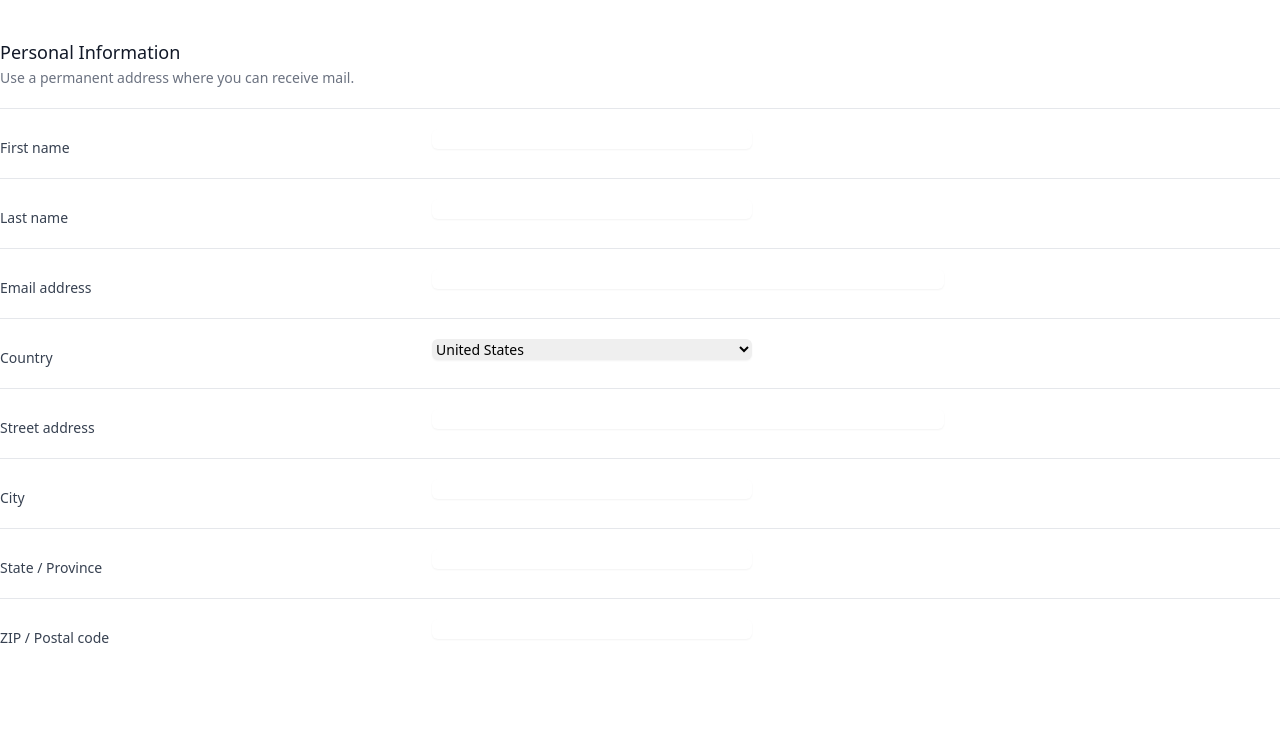
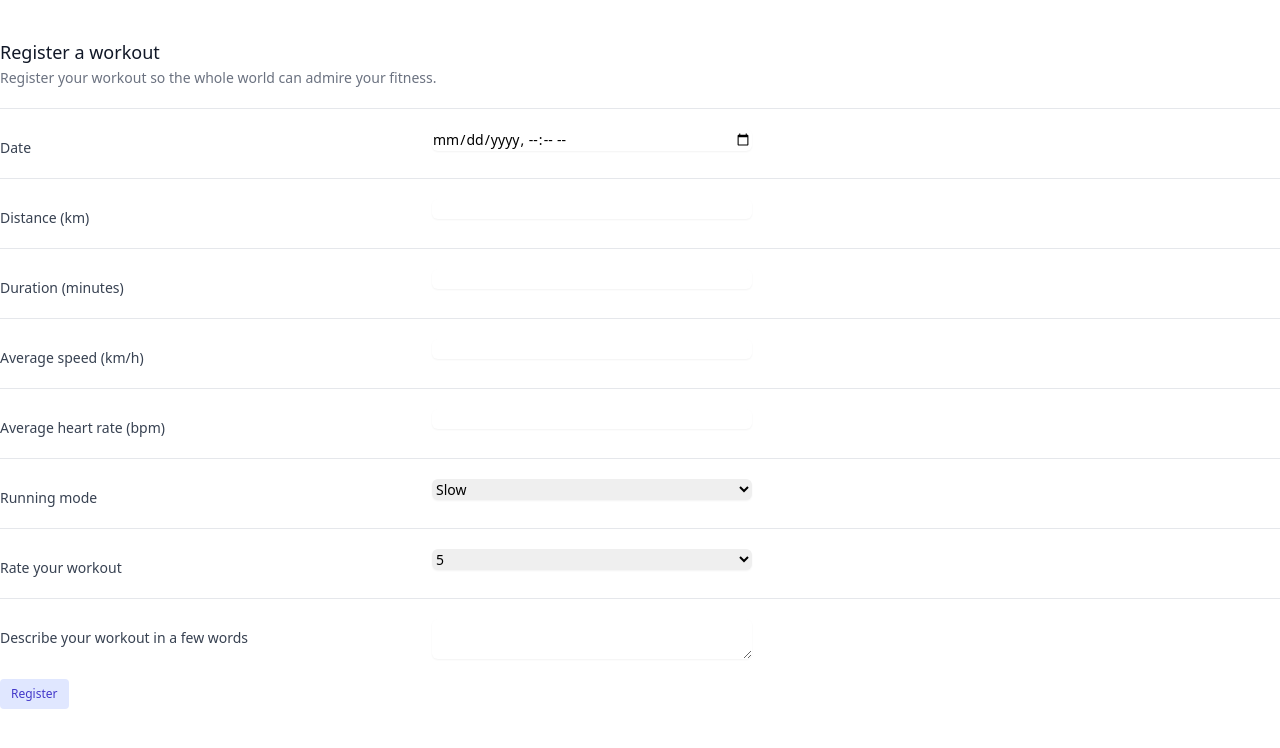
Before and after one commit to hnerdrum/workout-tracker, a React (Vite) app in the folder frontend/: page / in a window 1280 px wide. Shown: the top 748 px of the page. Built offline with nearby package versions, Linux system fonts and the light colour scheme.

Commit message:
Add relevant workout fields

```diff
--- a/frontend/package.json
+++ b/frontend/package.json
@@ -12,7 +12,8 @@
     "autoprefixer": "^10.4.8",
     "postcss": "^8.4.14",
     "react": "^18.2.0",
-    "react-dom": "^18.2.0"
+    "react-dom": "^18.2.0",
+    "react-hook-form": "^7.34.0"
   },
   "devDependencies": {
     "@types/react": "^18.0.15",
--- a/frontend/src/App.tsx
+++ b/frontend/src/App.tsx
@@ -1,141 +1,173 @@
-import { useState } from 'react'
-import reactLogo from './assets/react.svg'
+import { useForm } from 'react-hook-form'
 import './index.css'
 
+type Workout = {
+  date: Date;
+  distance: number;
+  duration: number;
+  averageSpeed: number;
+  heartRate: number;
+  mode: string;
+  rating: number;
+  description: string;
+}
+
+const WORKOUT_FIELDS: Record<keyof Workout, string> = {
+  date: "date",
+  distance: "distance",
+  duration: "duration",
+  averageSpeed: "averageSpeed",
+  heartRate: "heartRate",
+  mode: "mode",
+  rating: "rating",
+  description: "description",
+}
+
+enum WorkoutMode {
+  Slow = "Slow",
+  Long = "Long",
+  Threshold = "Threshold",
+  Tempo = "Tempo"
+}
+
 function App() {
-  const [count, setCount] = useState(0)
+  const { register, handleSubmit, formState: { errors } } = useForm();
+
+  const onSubmit = (workout: any) => {
+    console.log(workout)
+  }
 
   return (
-    <div className="pt-8 space-y-6 sm:pt-10 sm:space-y-5">
+    <form className="pt-8 space-y-6 sm:pt-10 sm:space-y-5" onSubmit={handleSubmit(onSubmit)}>
       <div>
-            <h3 className="text-lg leading-6 font-medium text-gray-900">Personal Information</h3>
-            <p className="mt-1 max-w-2xl text-sm text-gray-500">Use a permanent address where you can receive mail.</p>
+        <h3 className="text-lg leading-6 font-medium text-gray-900">Register a workout</h3>
+        <p className="mt-1 max-w-2xl text-sm text-gray-500">Register your workout so the whole world can admire your fitness.</p>
       </div>
+
       <div className="space-y-6 sm:space-y-5">
         <div className="sm:grid sm:grid-cols-3 sm:gap-4 sm:items-start sm:border-t sm:border-gray-200 sm:pt-5">
-              <label htmlFor="first-name" className="block text-sm font-medium text-gray-700 sm:mt-px sm:pt-2">
-                First name
+          <label htmlFor={WORKOUT_FIELDS.date} className="block text-sm font-medium text-gray-700 sm:mt-px sm:pt-2">
+            Date
           </label>
           <div className="mt-1 sm:mt-0 sm:col-span-2">
             <input
-                  type="text"
-                  name="first-name"
-                  id="first-name"
-                  autoComplete="given-name"
+              type="datetime-local"
+              id={WORKOUT_FIELDS.date}
               className="max-w-lg block w-full shadow-sm focus:ring-indigo-500 focus:border-indigo-500 sm:max-w-xs sm:text-sm border-gray-300 rounded-md"
+              {...register(WORKOUT_FIELDS.date, { required: "This is required" })}
+            />
+          </div>
+        </div>
+        <div className="sm:grid sm:grid-cols-3 sm:gap-4 sm:items-start sm:border-t sm:border-gray-200 sm:pt-5">
+          <label htmlFor={WORKOUT_FIELDS.distance} className="block text-sm font-medium text-gray-700 sm:mt-px sm:pt-2">
+            Distance (km)
+          </label>
+          <div className="mt-1 sm:mt-0 sm:col-span-2">
+            <input
+              type="number"
+              id={WORKOUT_FIELDS.distance}
+              className="max-w-lg block w-full shadow-sm focus:ring-indigo-500 focus:border-indigo-500 sm:max-w-xs sm:text-sm border-gray-300 rounded-md"
+              {...register(WORKOUT_FIELDS.distance, { required: "This is required" })}
             />
           </div>
         </div>
 
         <div className="sm:grid sm:grid-cols-3 sm:gap-4 sm:items-start sm:border-t sm:border-gray-200 sm:pt-5">
-              <label htmlFor="last-name" className="block text-sm font-medium text-gray-700 sm:mt-px sm:pt-2">
-                Last name
+          <label htmlFor={WORKOUT_FIELDS.duration} className="block text-sm font-medium text-gray-700 sm:mt-px sm:pt-2">
+            Duration (minutes)
           </label>
           <div className="mt-1 sm:mt-0 sm:col-span-2">
             <input
-                  type="text"
-                  name="last-name"
-                  id="last-name"
-                  autoComplete="family-name"
+              type="number"
+              id={WORKOUT_FIELDS.duration}
               className="max-w-lg block w-full shadow-sm focus:ring-indigo-500 focus:border-indigo-500 sm:max-w-xs sm:text-sm border-gray-300 rounded-md"
+              {...register(WORKOUT_FIELDS.duration, { required: "This is required" })}
             />
           </div>
         </div>
 
         <div className="sm:grid sm:grid-cols-3 sm:gap-4 sm:items-start sm:border-t sm:border-gray-200 sm:pt-5">
-              <label htmlFor="email" className="block text-sm font-medium text-gray-700 sm:mt-px sm:pt-2">
-                Email address
+          <label htmlFor={WORKOUT_FIELDS.averageSpeed} className="block text-sm font-medium text-gray-700 sm:mt-px sm:pt-2">
+            Average speed (km/h)
           </label>
           <div className="mt-1 sm:mt-0 sm:col-span-2">
             <input
-                  id="email"
-                  name="email"
-                  type="email"
-                  autoComplete="email"
-                  className="block max-w-lg w-full shadow-sm focus:ring-indigo-500 focus:border-indigo-500 sm:text-sm border-gray-300 rounded-md"
+              type="number"
+              id={WORKOUT_FIELDS.averageSpeed}
+              className="max-w-lg block w-full shadow-sm focus:ring-indigo-500 focus:border-indigo-500 sm:max-w-xs sm:text-sm border-gray-300 rounded-md"
+              {...register(WORKOUT_FIELDS.averageSpeed, { required: "This is required" })}
             />
           </div>
         </div>
 
         <div className="sm:grid sm:grid-cols-3 sm:gap-4 sm:items-start sm:border-t sm:border-gray-200 sm:pt-5">
-              <label htmlFor="country" className="block text-sm font-medium text-gray-700 sm:mt-px sm:pt-2">
-                Country
+          <label htmlFor={WORKOUT_FIELDS.heartRate} className="block text-sm font-medium text-gray-700 sm:mt-px sm:pt-2">
+            Average heart rate (bpm)
+          </label>
+          <div className="mt-1 sm:mt-0 sm:col-span-2">
+            <input
+              type="number"
+              id={WORKOUT_FIELDS.heartRate}
+              className="max-w-lg block w-full shadow-sm focus:ring-indigo-500 focus:border-indigo-500 sm:max-w-xs sm:text-sm border-gray-300 rounded-md"
+              {...register(WORKOUT_FIELDS.heartRate, { required: "This is required" })}
+            />
+          </div>
+        </div>
+
+        <div className="sm:grid sm:grid-cols-3 sm:gap-4 sm:items-start sm:border-t sm:border-gray-200 sm:pt-5">
+          <label htmlFor={WORKOUT_FIELDS.mode} className="block text-sm font-medium text-gray-700 sm:mt-px sm:pt-2">
+            Running mode
           </label>
           <div className="mt-1 sm:mt-0 sm:col-span-2">
             <select
-                  id="country"
-                  name="country"
-                  autoComplete="country-name"
+              id={WORKOUT_FIELDS.mode}
               className="max-w-lg block focus:ring-indigo-500 focus:border-indigo-500 w-full shadow-sm sm:max-w-xs sm:text-sm border-gray-300 rounded-md"
+              {...register(WORKOUT_FIELDS.mode, { required: "This is required" })}
             >
-                  <option>United States</option>
-                  <option>Canada</option>
-                  <option>Mexico</option>
+              {Object.keys(WorkoutMode).map(mode => (
+                <option>{mode}</option>
+              ))}
             </select>
           </div>
         </div>
 
         <div className="sm:grid sm:grid-cols-3 sm:gap-4 sm:items-start sm:border-t sm:border-gray-200 sm:pt-5">
-              <label htmlFor="street-address" className="block text-sm font-medium text-gray-700 sm:mt-px sm:pt-2">
-                Street address
+          <label htmlFor={WORKOUT_FIELDS.rating} className="block text-sm font-medium text-gray-700 sm:mt-px sm:pt-2">
+            Rate your workout
           </label>
           <div className="mt-1 sm:mt-0 sm:col-span-2">
-                <input
-                  type="text"
-                  name="street-address"
-                  id="street-address"
-                  autoComplete="street-address"
-                  className="block max-w-lg w-full shadow-sm focus:ring-indigo-500 focus:border-indigo-500 sm:text-sm border-gray-300 rounded-md"
-                />
+            <select
+              id={WORKOUT_FIELDS.rating}
+              className="max-w-lg block focus:ring-indigo-500 focus:border-indigo-500 w-full shadow-sm sm:max-w-xs sm:text-sm border-gray-300 rounded-md"
+              {...register(WORKOUT_FIELDS.rating, { required: "This is required" })}
+            >
+              {[5, 4, 3, 2, 1].map(n => (
+                <option>{n}</option>
+              ))}
+            </select>
           </div>
         </div>
 
         <div className="sm:grid sm:grid-cols-3 sm:gap-4 sm:items-start sm:border-t sm:border-gray-200 sm:pt-5">
-              <label htmlFor="city" className="block text-sm font-medium text-gray-700 sm:mt-px sm:pt-2">
-                City
+          <label htmlFor={WORKOUT_FIELDS.description} className="block text-sm font-medium text-gray-700 sm:mt-px sm:pt-2">
+            Describe your workout in a few words
           </label>
           <div className="mt-1 sm:mt-0 sm:col-span-2">
-                <input
-                  type="text"
-                  name="city"
-                  id="city"
-                  autoComplete="address-level2"
+            <textarea
+              id={WORKOUT_FIELDS.description}
               className="max-w-lg block w-full shadow-sm focus:ring-indigo-500 focus:border-indigo-500 sm:max-w-xs sm:text-sm border-gray-300 rounded-md"
+              {...register(WORKOUT_FIELDS.description, { required: "This is required" })}
             />
           </div>
         </div>
-
-            <div className="sm:grid sm:grid-cols-3 sm:gap-4 sm:items-start sm:border-t sm:border-gray-200 sm:pt-5">
-              <label htmlFor="region" className="block text-sm font-medium text-gray-700 sm:mt-px sm:pt-2">
-                State / Province
-              </label>
-              <div className="mt-1 sm:mt-0 sm:col-span-2">
-                <input
-                  type="text"
-                  name="region"
-                  id="region"
-                  autoComplete="address-level1"
-                  className="max-w-lg block w-full shadow-sm focus:ring-indigo-500 focus:border-indigo-500 sm:max-w-xs sm:text-sm border-gray-300 rounded-md"
-                />
+        <button
+          type="submit"
+          className="inline-flex items-center px-2.5 py-1.5 border border-transparent text-xs font-medium rounded text-indigo-700 bg-indigo-100 hover:bg-indigo-200 focus:outline-none focus:ring-2 focus:ring-offset-2 focus:ring-indigo-500"
+        >
+          Register
+        </button>
       </div>
-            </div>
-
-            <div className="sm:grid sm:grid-cols-3 sm:gap-4 sm:items-start sm:border-t sm:border-gray-200 sm:pt-5">
-              <label htmlFor="postal-code" className="block text-sm font-medium text-gray-700 sm:mt-px sm:pt-2">
-                ZIP / Postal code
-              </label>
-              <div className="mt-1 sm:mt-0 sm:col-span-2">
-                <input
-                  type="text"
-                  name="postal-code"
-                  id="postal-code"
-                  autoComplete="postal-code"
-                  className="max-w-lg block w-full shadow-sm focus:ring-indigo-500 focus:border-indigo-500 sm:max-w-xs sm:text-sm border-gray-300 rounded-md"
-                />
-              </div>
-            </div>
-          </div>
-        </div>
+    </form>
   )
 }
 
```
Also changed, not shown: 1 other file (tests, documents, lock files or other folders). Lines whose indentation alone changed are shown as unchanged.
